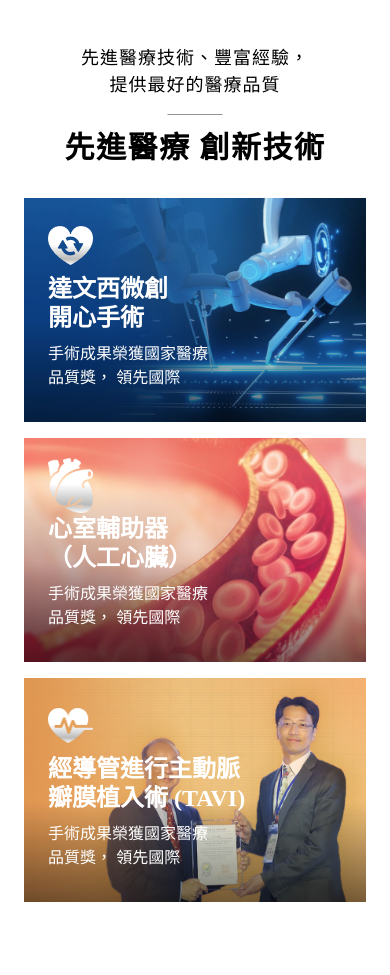
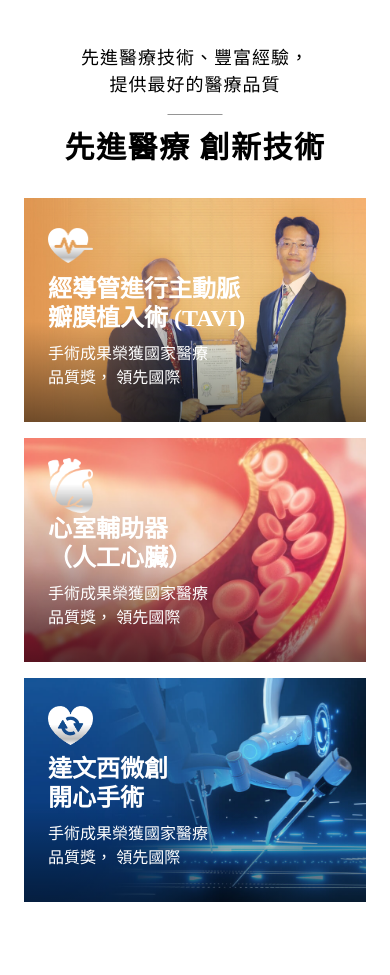
Before and after one commit to n0931371122/m000344, a PHP site: page / in a window 390 px wide. Shown: the part 564-1539 px from the top of the page. Run offline with PHP 8.4, Linux system fonts and the light colour scheme.

Commit message:
modify by customer

```diff
--- a/header-title.php
+++ b/header-title.php
@@ -19,8 +19,7 @@
 <link rel="shortcut icon" type="image/x-icon" href="styles/images/web-icon.ico" />
 <link rel="preconnect" href="https://fonts.gstatic.com">
 <link rel="preconnect" href="https://fonts.gstatic.com" crossorigin>
-<link href="https://fonts.googleapis.com/css2?family=Noto+Sans+TC:wght@400;500;700;900&family=Noto+Serif+TC:wght@400;500;600;700;900&family=Source+Sans+Pro:wght@400;900&display=swap" rel="stylesheet">
-<link href="https://fonts.googleapis.com/css2?family=Open+Sans&display=swap" rel="stylesheet">
+<link href="https://fonts.googleapis.com/css2?family=Noto+Sans+TC:wght@400;500;700;900&family=Noto+Serif+TC:wght@400;500;600;700;900&family=Open+Sans&family=Source+Sans+Pro:wght@400;900&display=swap" rel="stylesheet">
 <link rel="stylesheet" type="text/css" href="styles/scss/plugins/aos.css" />
 <link rel="stylesheet" type="text/css" href="styles/style.css" />
 <script type="application/ld+json">
--- a/styles/scss/layouts/pages/_index.scss
+++ b/styles/scss/layouts/pages/_index.scss
@@ -106,7 +106,7 @@
             background: linear-gradient(rgba(0,0,0,0) 10%,rgba(0,0,0,0.5));
         }
         &:hover{
-            flex:0 0 54.5%;
+
             .text{
                 opacity: 0;
                 pointer-events: none;
@@ -115,6 +115,10 @@
                 opacity: 1;
                 pointer-events: all;
             }
+        }
+        &:nth-child(3){
+            flex:0 0 54.5%;
+            background-position-x: right;
         }
         .text-hover{
             opacity: 0;
@@ -138,7 +142,6 @@
     @media(max-width:1399px){
         .techItem{
             &:hover{
-                flex:0 0 33.33%;
                 .text{
                     opacity: 1;
                     pointer-events: all;
@@ -153,7 +156,7 @@
     }
     @media(max-width:1199px){
         .techItem{
-            height: 600px;
+            height: 400px;
         }
     }
     @media(max-width:991px){
@@ -161,12 +164,15 @@
             box-shadow: none;
         }
         .techItem{
-            height: 400px;
+            height: 420px;
             &:hover{
                 flex:0 0 100%;
             }
             .text-hover{
                 bottom: 50px;
+            }
+            &:nth-child(3){
+                flex:0 0 100%;
             }
         }
     }
@@ -181,6 +187,15 @@
             .icon-wrapper{
                 width: 45px;
                 height: 35px;
+            }
+            &:nth-child(1){
+                order:3;
+            }
+            &:nth-child(2){
+                order:2;
+            }
+            &:nth-child(3){
+                order:1;
             }
         }
         .font-20{
```
Also changed, not shown: styles/style.css, 1 other file.
